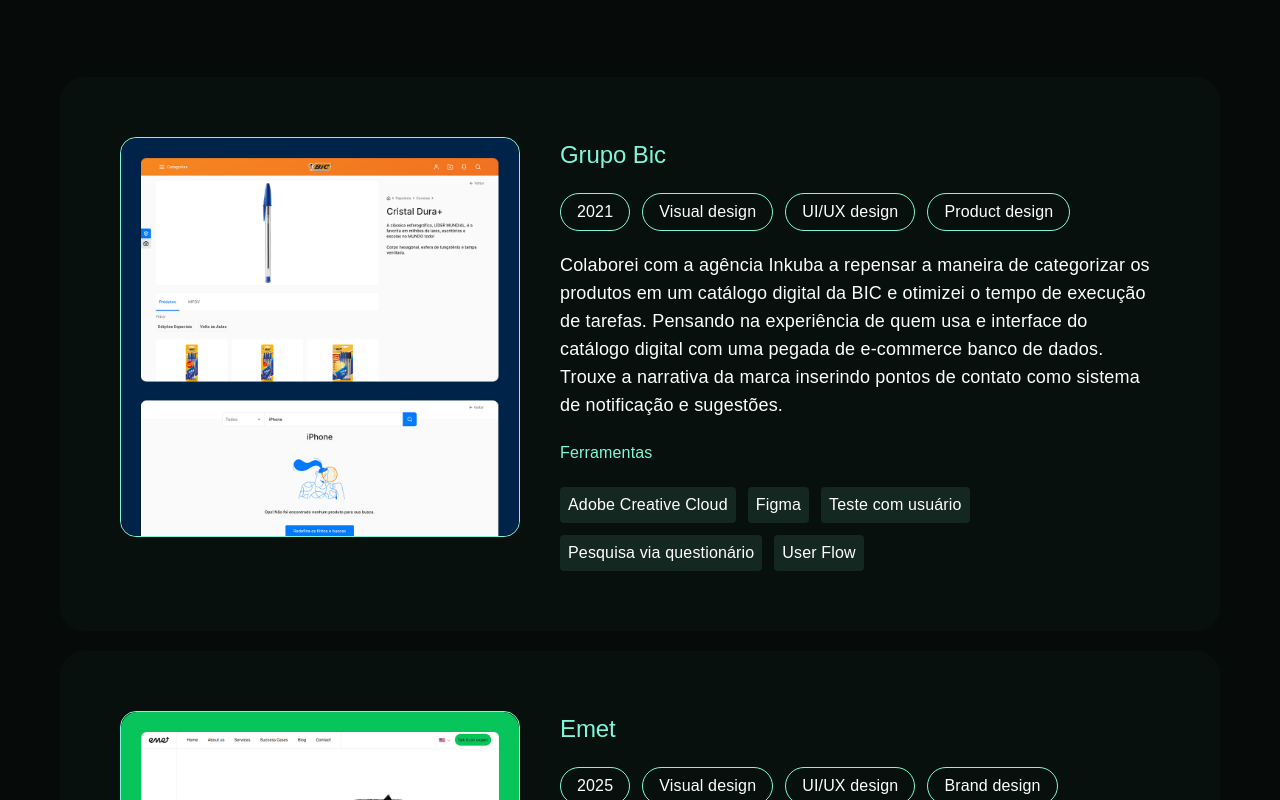
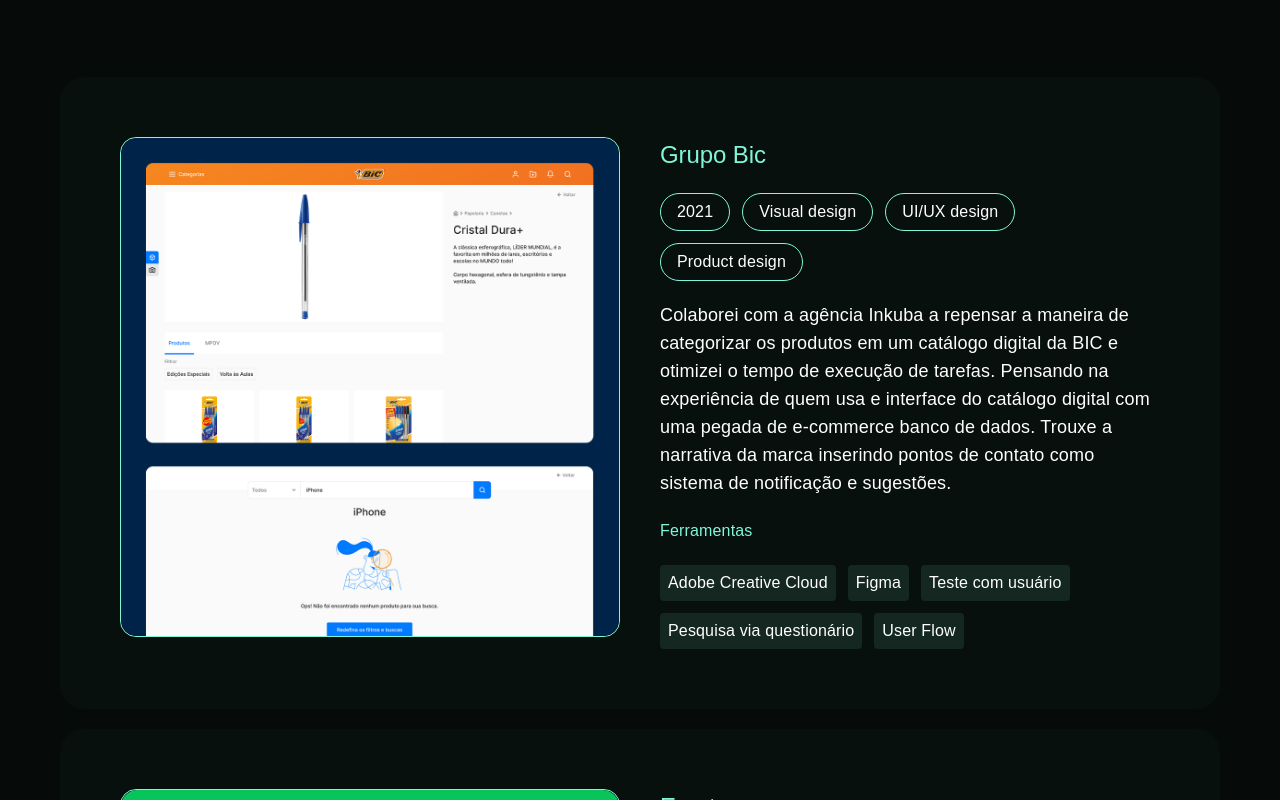
Before and after one commit to sidssouza/sidneysouza, a React (Create React App) app: page / in a window 1280 px wide. Shown: the part 700-1500 px from the top of the page. Built offline with nearby package versions, Linux system fonts and the light colour scheme; a web font is replaced by a local one.

Commit message:
Image Size

```diff
--- a/src/App.css
+++ b/src/App.css
@@ -182,7 +182,7 @@
 .project-image-info {
   border: 1px solid #80f6d8;
   border-radius: 16px !important;
-  max-height: 400px;
+  max-height: 500px;
   transition: var(--transition-xs);
   aspect-ratio: 1/1;
 }
--- a/src/components/ProjectSwiper.css
+++ b/src/components/ProjectSwiper.css
@@ -1,7 +1,7 @@
 @import '/src/App.css';
 
 .projects-image-area {
-    max-width: 400px;
+    max-width: 500px;
     height: auto;
     border-radius: 16px;
     cursor: grab;
@@ -13,13 +13,13 @@
 }
 
 .project-image-container {
-    max-width: 400px;
-    max-height: 400px;
+    max-width: 500px;
+    max-height: 500px;
     border-radius: 16px !important;
 }
 
 .project-image-container img {
-    max-width: 400px;
+    max-width: 500px;
     height: auto;
 }
 
```
